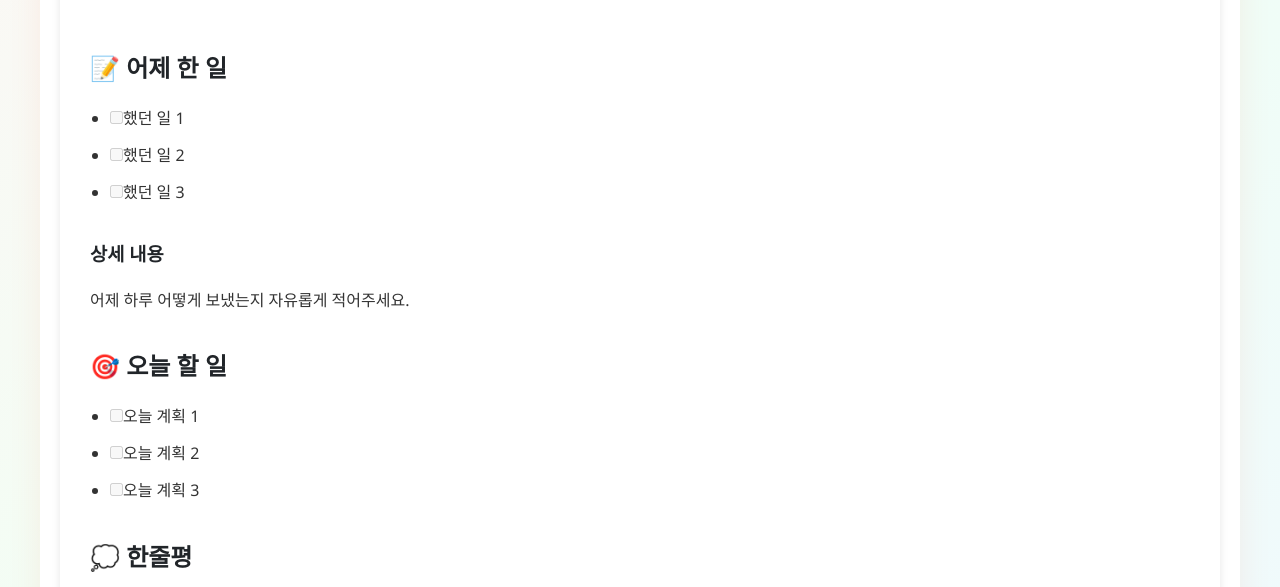
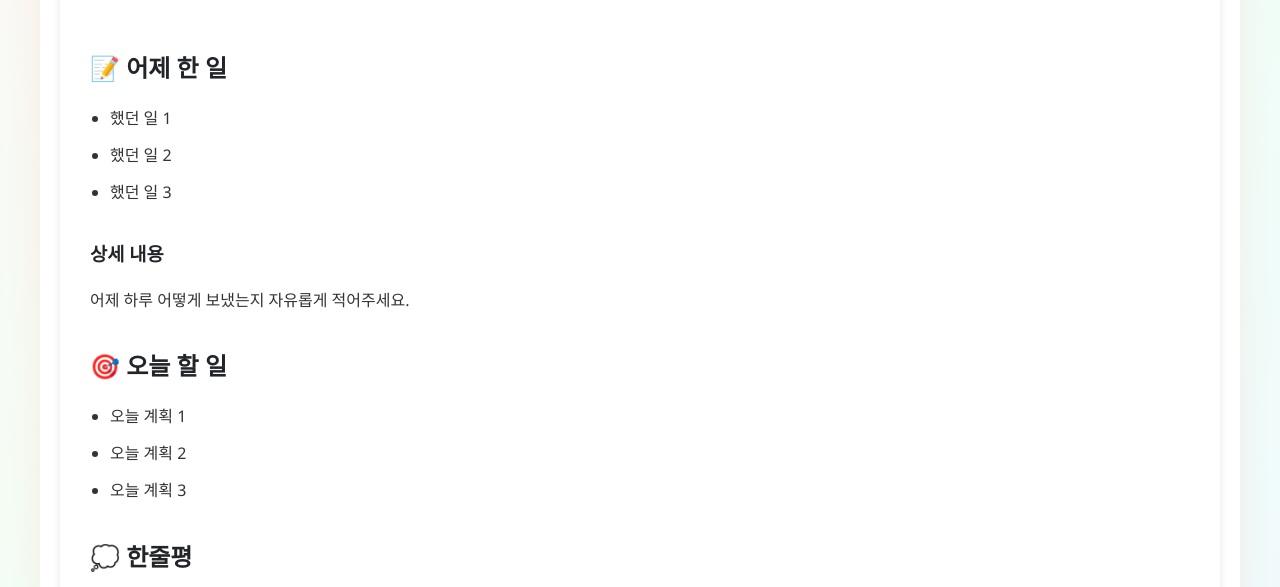
Before and after one commit to ssg6-dailylog/scrum, a Jekyll site: the page built from template.md, in a window 1280 px wide. Shown: the part 489-1076 px from the top of the page. Built offline with Jekyll 4.4.1, drawn with Linux system fonts in a browser that asks for light colours.

```diff
--- a/template.md
+++ b/template.md
@@ -8,9 +8,9 @@ categories: [scrum]
 
 ## 📝 어제 한 일
 
-- [ ] 했던 일 1
-- [ ] 했던 일 2
-- [ ] 했던 일 3
+- 했던 일 1
+- 했던 일 2
+- 했던 일 3
 
 ### 상세 내용
 
@@ -18,9 +18,9 @@ categories: [scrum]
 
 ## 🎯 오늘 할 일
 
-- [ ] 오늘 계획 1
-- [ ] 오늘 계획 2
-- [ ] 오늘 계획 3
+- 오늘 계획 1
+- 오늘 계획 2
+- 오늘 계획 3
 
 ## 💭 한줄평
 
```
Also changed, not shown: _posts/2025-07-11-신민혁-DailyScrum.md (+6 -6 lines).
